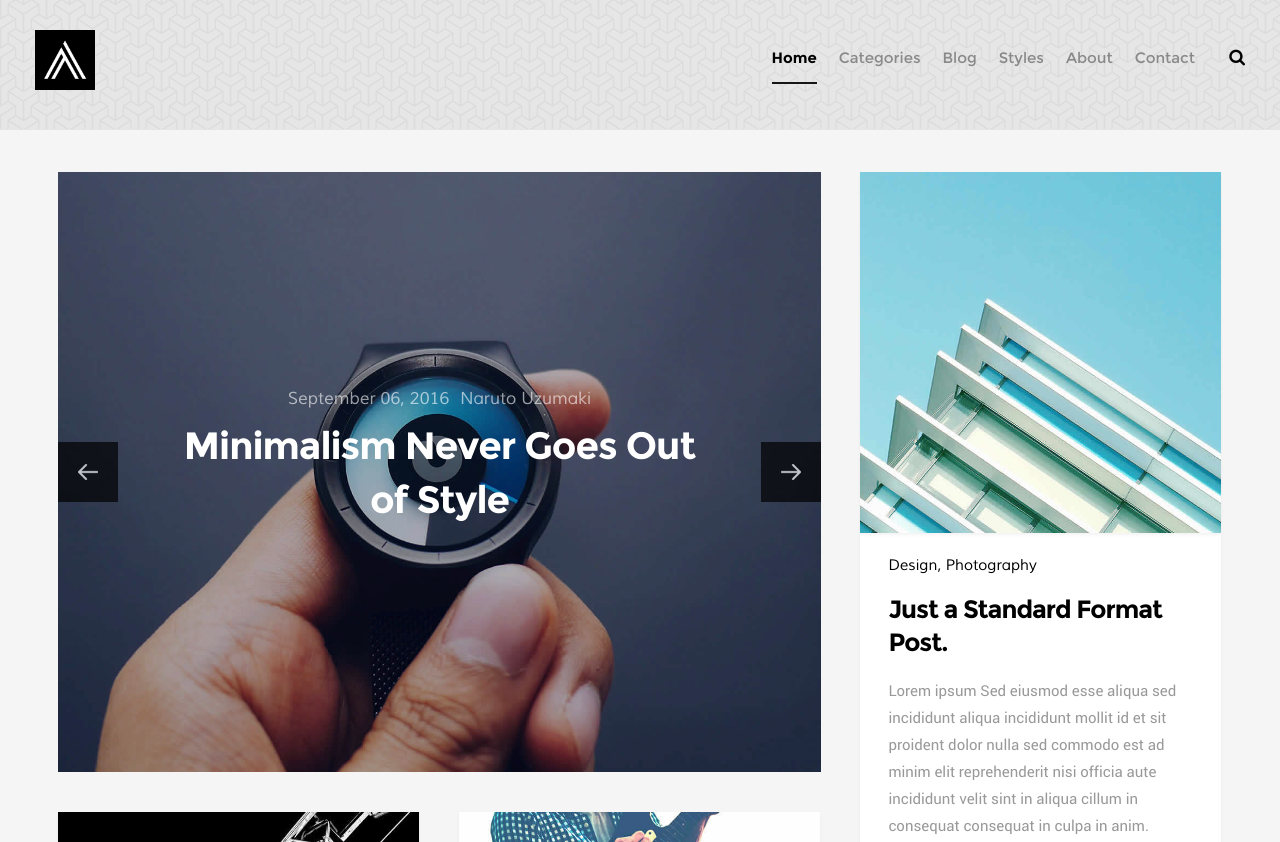
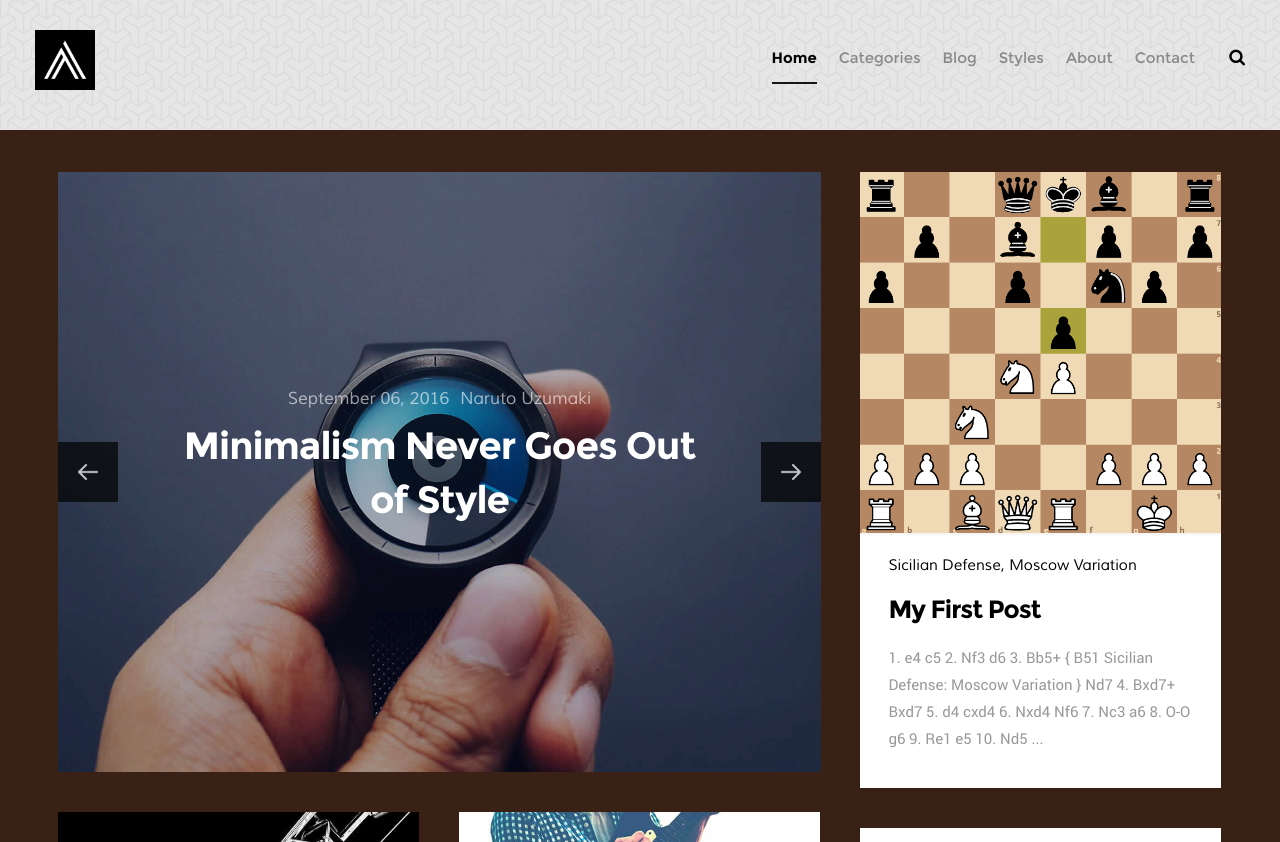
Before and after one commit to Danish-Erhan02/DanishChess, a plain HTML site: page index.html in a window 1280 px wide. Shown: the top 842 px of the page. Drawn offline with Linux system fonts and the light colour scheme; some packages are replaced by stand-ins of ours; a script that the page names is missing; files whose address does not match are found by name.

Commit message:
firstpost

```diff
--- a/css/main.css
+++ b/css/main.css
@@ -68,7 +68,7 @@ body {
 }
 
 body {
-	background: #f5f5f5;
+	background: #31180cf5;
 	font-family: "roboto-regular", sans-serif;
 	font-size: 1.7rem;
 	line-height: 3rem;
--- a/index.html
+++ b/index.html
@@ -183,7 +183,7 @@
 
                <div class="entry-thumb">
                   <a href="single-standard.html" class="thumb-link">
-	                  <img src="images/thumbs/diagonal-building.jpg" alt="building">
+	                  <img src="images/firstpost.png" alt="building">
                   </a>
                </div>
 
@@ -192,16 +192,17 @@
 
                		<div class="entry-meta">
                			<span class="cat-links">
-               				<a href="#">Design</a>
-               				<a href="#">Photography</a>
+               				<a href="#">Sicilian Defense</a>
+               				<a href="#">Moscow Variation</a>
                			</span>
                		</div>
 
-               		<h1 class="entry-title"><a href="single-standard.html">Just a Standard Format Post.</a></h1>
+               		<h1 class="entry-title"><a href="single-standard.html">My First Post</a></h1>
 
                	</div>
 						<div class="entry-excerpt">
-							Lorem ipsum Sed eiusmod esse aliqua sed incididunt aliqua incididunt mollit id et sit proident dolor nulla sed commodo est ad minim elit reprehenderit nisi officia aute incididunt velit sint in aliqua cillum in consequat consequat in culpa in anim.
+							1. e4 c5 2. Nf3 d6 3. Bb5+ { B51 Sicilian Defense: Moscow Variation } Nd7 4. Bxd7+ Bxd7
+							5. d4 cxd4 6. Nxd4 Nf6 7. Nc3 a6 8. O-O g6 9. Re1 e5 10. Nd5 ...
 						</div>
                </div>
 
```
Also changed, not shown: images/firstpost.png (added).
